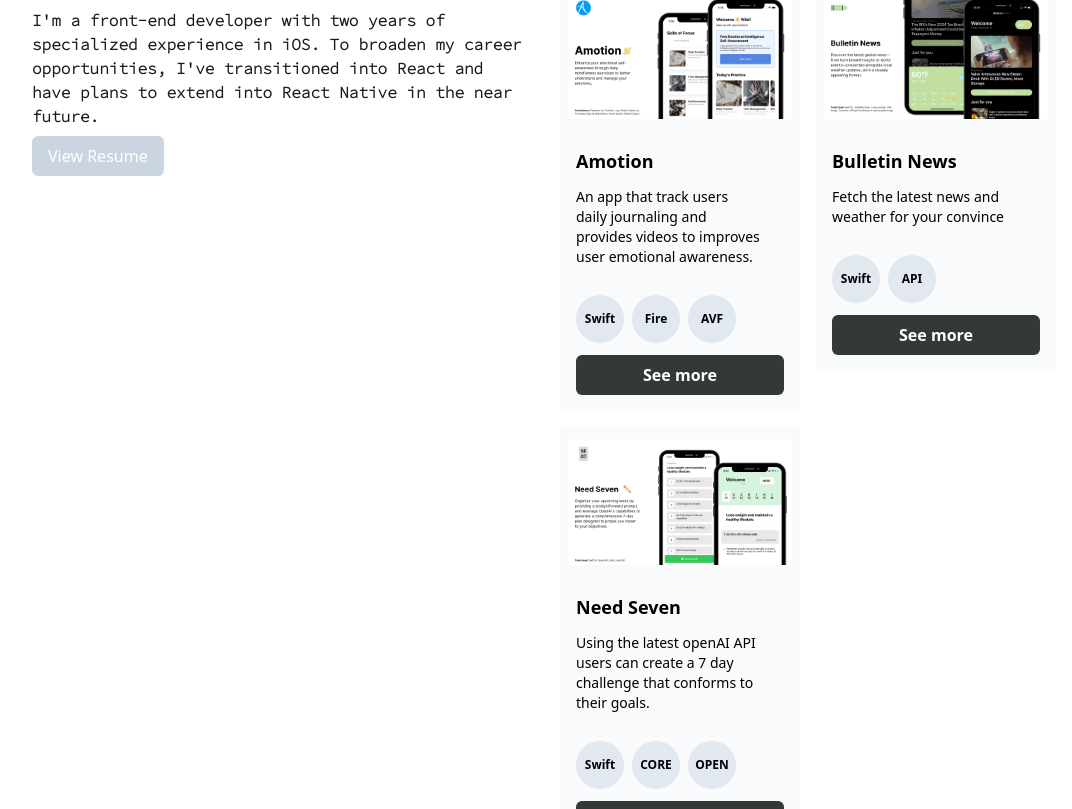
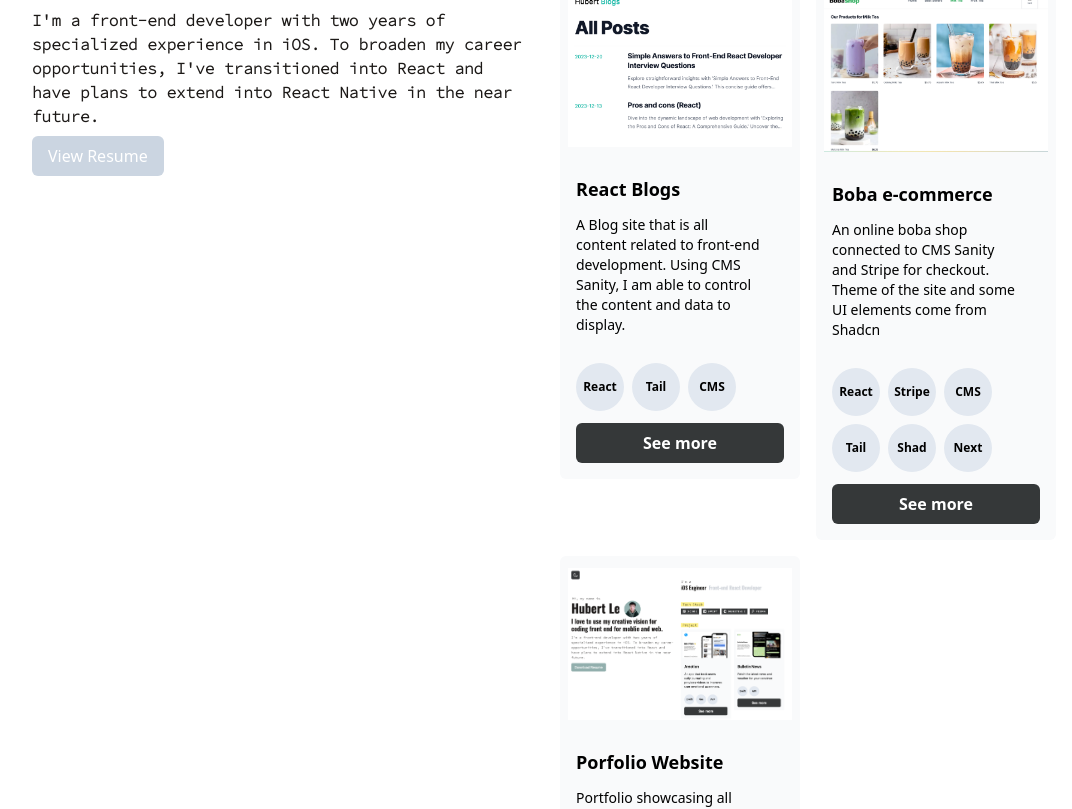
Before and after one commit to hubertle43100/minimal-portfolio, a React (Vite) app: page / in a window 1280 px wide. Shown: the part 340-1149 px from the top of the page, without its empty margins (96-1168 px from the left). Built offline with nearby package versions, Linux system fonts and the light colour scheme.

Commit message:
feat: rearrange project sections
Moved the project sections to the bottom of the portfolio page.

```diff
--- a/src/components/Portfolio.jsx
+++ b/src/components/Portfolio.jsx
@@ -1,9 +1,9 @@
 import React from "react";
 import PortfolioItem from "./PortfolioItem";
-import { iOSData, ReactData } from "./data/portfolio";
+import { ReactData, iOSData } from "./data/portfolio";
 
 function Portfolio({ handleButtonClick }) {
-  const data = handleButtonClick === "iOS" ? iOSData : ReactData;
+  const data = handleButtonClick === "iOS" ? ReactData : iOSData;
   return (
     <div className="flex flex-col md:flex-row items-center justify-center">
       <div className="grid grid-cols-1 md:grid-cols-1 lg:grid-cols-2 gap-4">
--- a/src/components/data/portfolio.js
+++ b/src/components/data/portfolio.js
@@ -27,14 +27,6 @@
 
 const ReactData = [
   {
-    title: "Porfolio Website",
-    imgUrl: "/assets/Portfolio.png",
-    stack: ["React", "Tail", "Vite"],
-    link: "https://hubertle.online/",
-    detail:
-      "Portfolio showcasing all projects and provide an extent of my resume ",
-  },
-  {
     title: "React Blogs",
     imgUrl: "/assets/Blogs.png",
     stack: ["React", "Tail", "CMS"],
@@ -50,6 +42,14 @@
     detail:
       "An online boba shop connected to CMS Sanity and Stripe for checkout. Theme of the site and some UI elements come from Shadcn",
   },
+  {
+    title: "Porfolio Website",
+    imgUrl: "/assets/Portfolio.png",
+    stack: ["React", "Tail", "Vite"],
+    link: "https://hubertle.online/",
+    detail:
+      "Portfolio showcasing all projects and provide an extent of my resume ",
+  },
 ];
 
-export { iOSData, ReactData };
+export { ReactData, iOSData };
```
